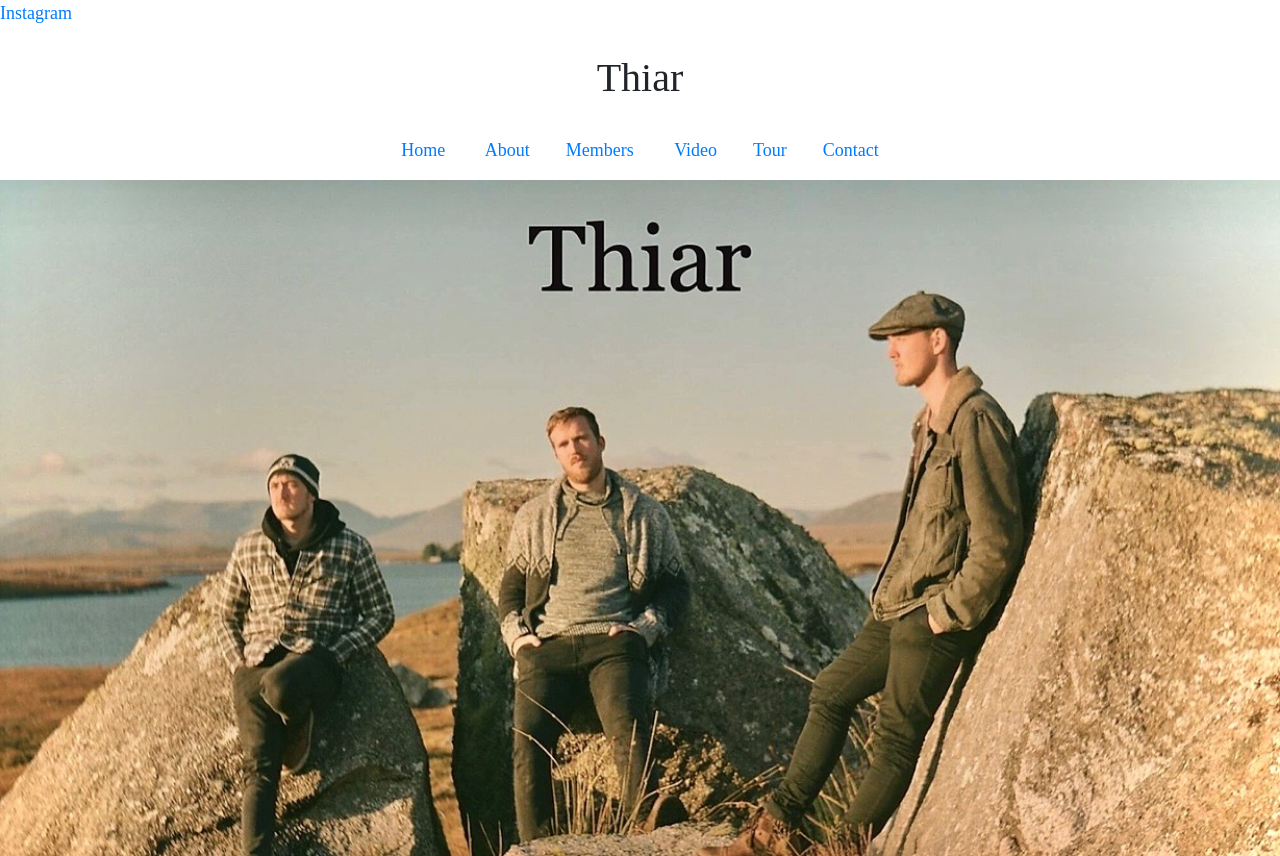
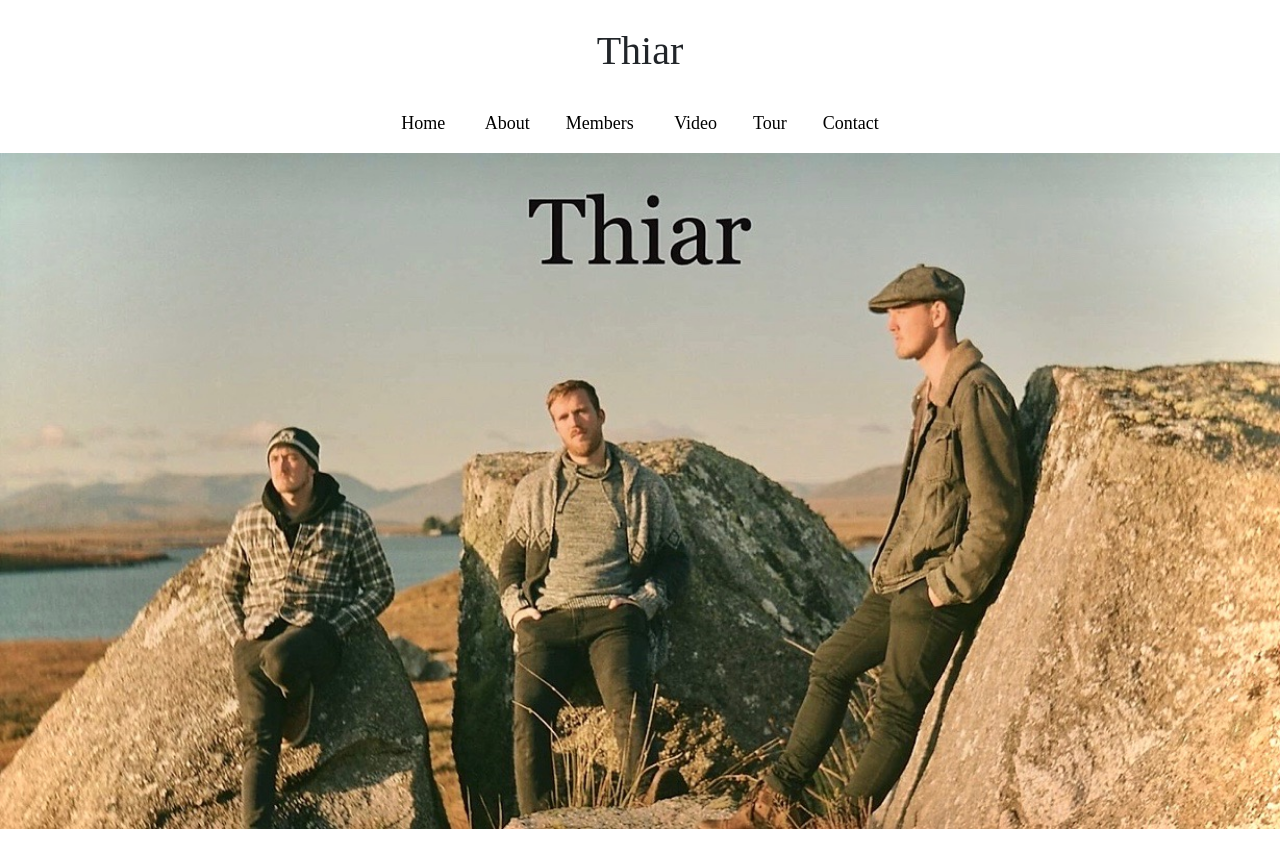
Before and after one commit to thiarmusic/thiarmusic.github.io, a plain HTML site: page index.html in a window 1280 px wide. Shown: the top 856 px of the page. Drawn offline with nearby package versions, Linux system fonts and the light colour scheme; a web font is replaced by a local one.

Commit message:
more cleaning

```diff
--- a/index.html
+++ b/index.html
@@ -6,9 +6,6 @@
     </head>
 
     <body>
-        <div class=link>
-            <a href="https://www.instagram.com/thiarmusic/?">Instagram</a>
-        </div>
 
         <div>
             &emsp;
--- a/style.css
+++ b/style.css
@@ -11,3 +11,24 @@ h1 {
 p {
     text-align:center;
 }
+
+a {
+    color: black;
+}
+
+a:link {
+
+    text-decoration: none;
+  }
+
+  a:visited {
+    text-decoration: none;
+  }
+
+  a:hover {
+    text-decoration: none;
+  }
+
+  a:active {
+    text-decoration: none;
+  }
```
